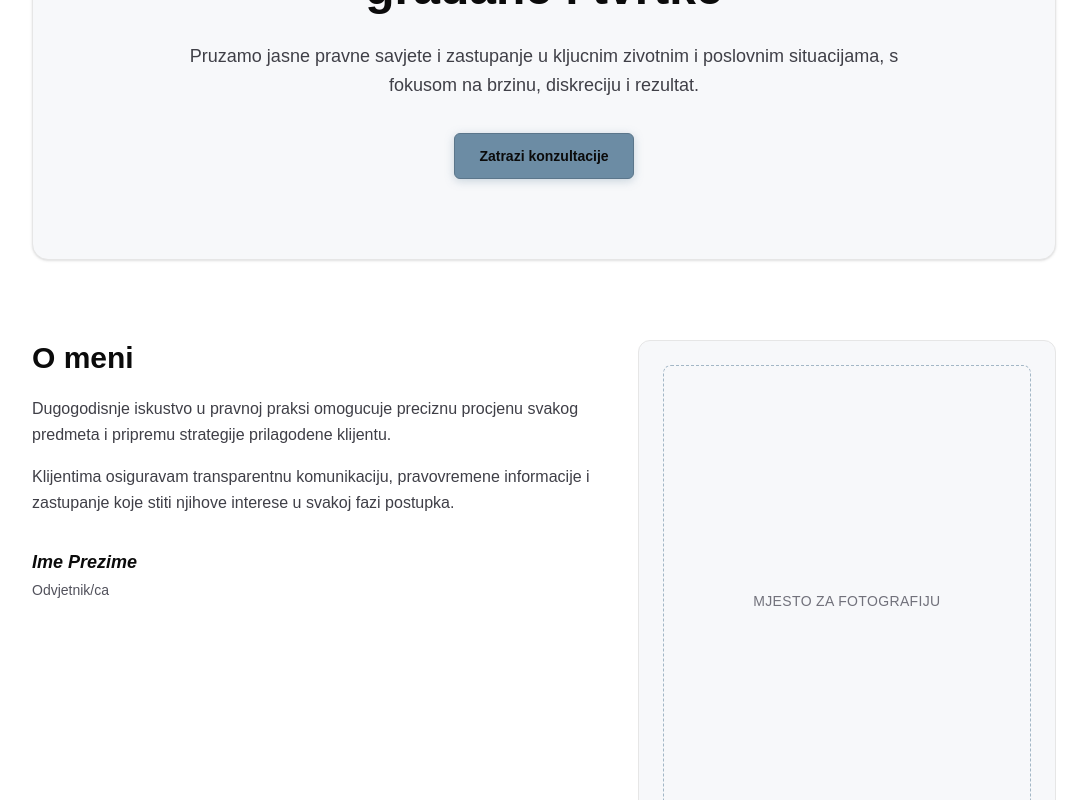
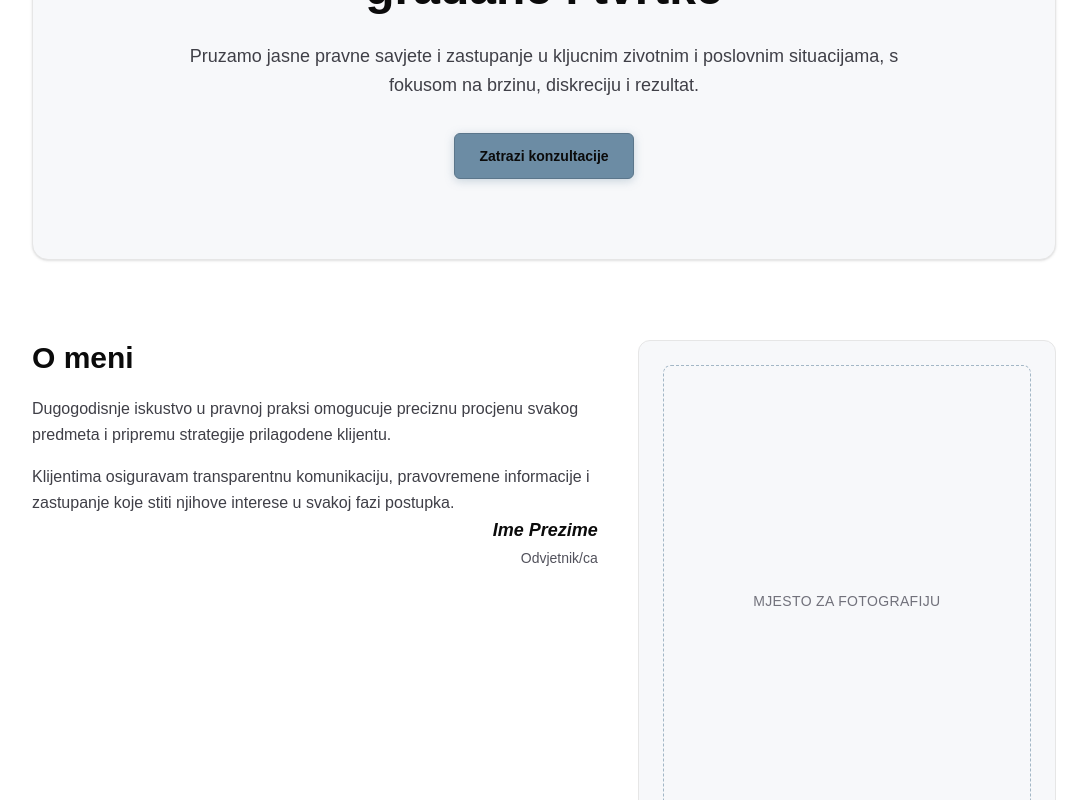
Before and after one commit to ipavic933-spec/website-pavic, a Next.js app: page / in a window 1280 px wide. Shown: the part 394-1194 px from the top of the page, without its empty margins (96-1183 px from the left). Built offline with nearby package versions, Linux system fonts and the light colour scheme.

Commit message:
chore: copy positioning changes

```diff
--- a/app/components/home/AboutSection.tsx
+++ b/app/components/home/AboutSection.tsx
@@ -7,7 +7,7 @@ export default function AboutSection() {
 
   return (
     <section id="about" className="mt-20 scroll-mt-28 grid gap-10 lg:grid-cols-[1.15fr_0.85fr] lg:items-start">
-      <div>
+      <div className="flex flex-col">
         <h2 className="text-3xl font-semibold text-[var(--text)]">{t.about.heading}</h2>
         <p className="mt-5 text-base leading-relaxed text-zinc-700">
           {t.about.paragraphOne}
@@ -15,7 +15,7 @@ export default function AboutSection() {
         <p className="mt-4 text-base leading-relaxed text-zinc-700">
           {t.about.paragraphTwo}
         </p>
-        <div className="mt-8">
+        <div className="mt-8 self-end text-right lg:mt-auto">
           <p className="text-lg font-semibold italic text-[var(--text)]">{t.about.signatureName}</p>
           <p className="mt-1 text-sm text-zinc-600">{t.about.signatureTitle}</p>
         </div>
--- a/lode/ui/home-main-content.md
+++ b/lode/ui/home-main-content.md
@@ -50,7 +50,7 @@ Invariants
 - Hero section always contains a primary CTA that points to `#contact`.
 - Hero keeps a centered stack at all breakpoints, with CTA centered below subtitle copy.
 - About section is anchor-targetable via `id="about"`.
-- About content ends with a signature block (name + title) under the descriptive text.
+- About content ends with a signature block (name + title) aligned to the bottom-right of the copy column.
 - Services section is anchor-targetable via `id="services"`.
 - Map section is anchor-targetable via `id="map"`.
 - Contact section is anchor-targetable via `id="contact"`.
```
